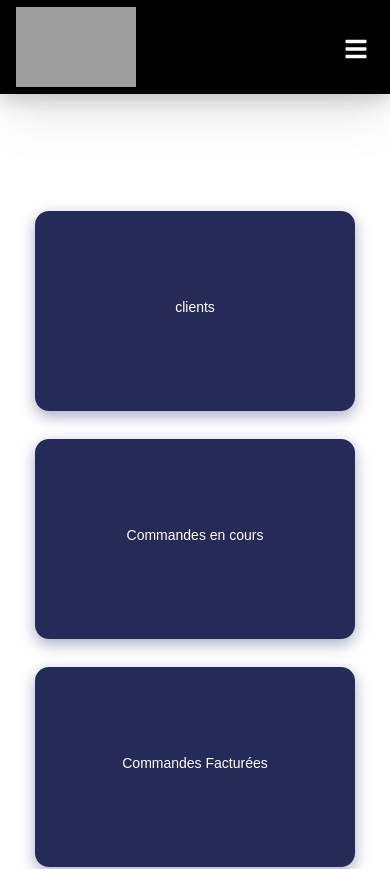
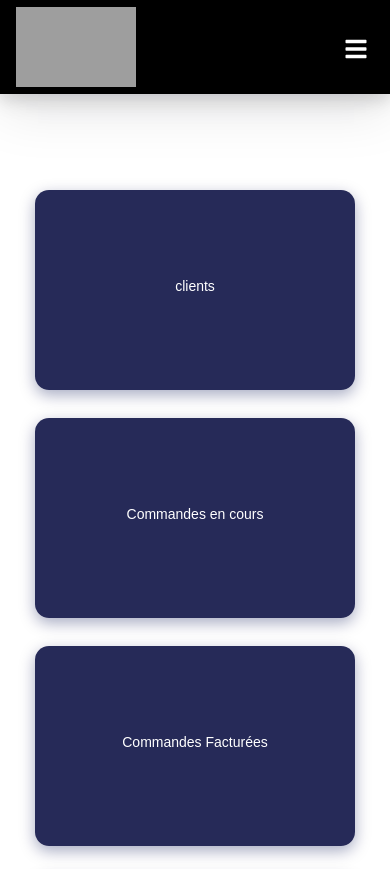
Before and after one commit to tabiseelelwa/lionprint_frontend, a React (Create React App) app: page / in a window 390 px wide. Shown: the top 869 px of the page. Built offline with nearby package versions, Linux system fonts and the light colour scheme; no server answers; grey boxes are pictures that could not be loaded.

Commit message:
responsive design

```diff
--- a/src/styles/style.scss
+++ b/src/styles/style.scss
@@ -734,7 +734,7 @@
 @media screen and (max-width: 678px) {
   #Accueil {
     padding: 0;
-    margin-top: 15rem;
+    margin-top: 12rem;
 
     .clientsCdes {
       margin: 20rem 0 2rem 0;
```
